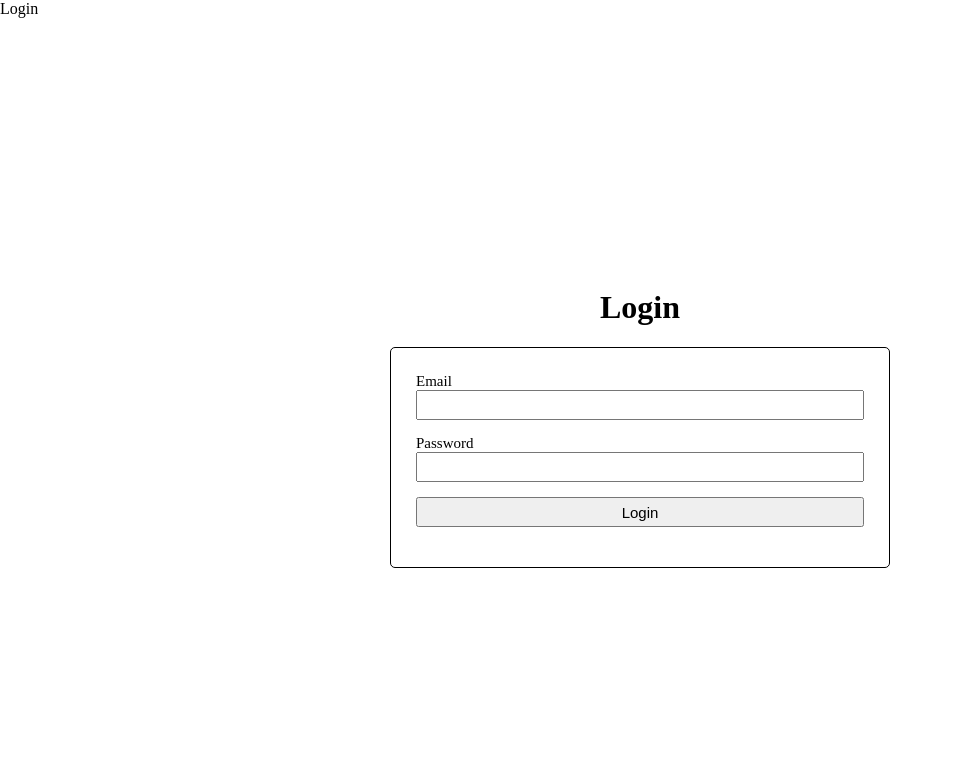
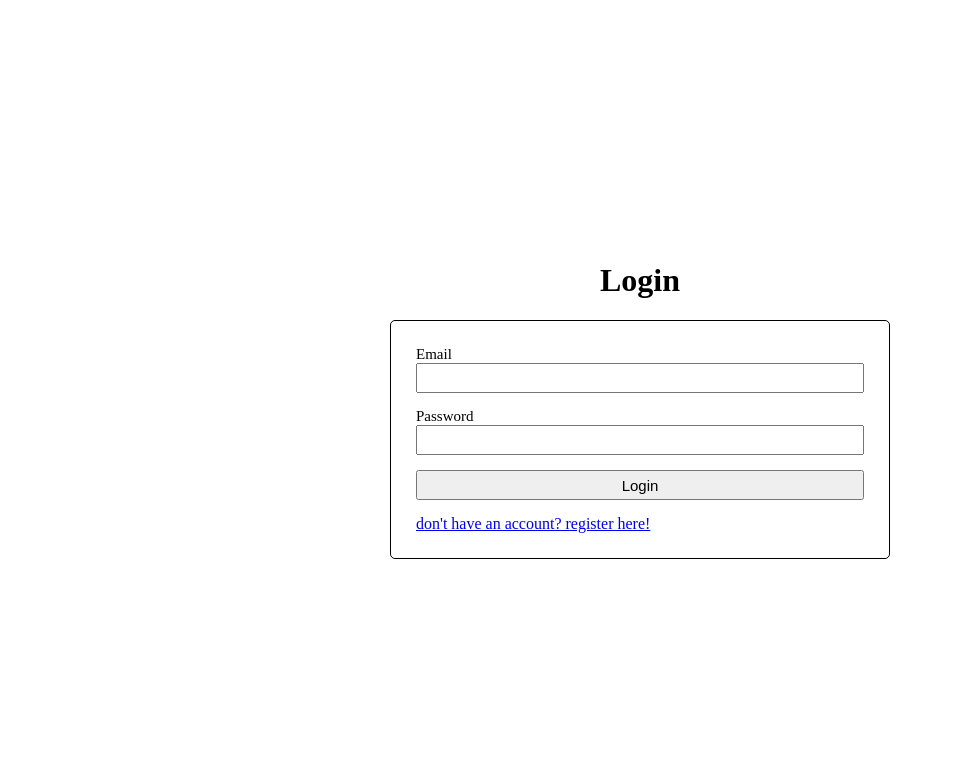
Before and after one commit to aliflkpd/NFTWeb-redesign, a PHP site: page /login.php in a window 1280 px wide. Shown: the top 772 px of the page, without its empty margins (0-953 px from the left). After the commit the page ends 559 px from the top, so only its background shows below. Run offline with PHP 8.4, Linux system fonts and the light colour scheme.

Commit message:
login register fixed

```diff
--- a/login.php
+++ b/login.php
@@ -10,7 +10,7 @@
     <meta name="viewport" content="width=device-width, initial-scale=1.0">
     <link rel="stylesheet" href="style.css">
 </head>
-    <tittle>Login</tittle>
+    <tittle></tittle>
 </head>
 <body>
 <div class="main">
@@ -28,8 +28,10 @@
                         <input type="password" name="password" id="password">
                     </div>
 
-                    <div>
+                    <div class ="login-button">
                         <input type="submit" name="submit" value="Login">
+                    </div>
+                        <a href="register.php"> don't have an account? register here!</a>
                     </div>
                 </form>
 
--- a/register.php
+++ b/register.php
@@ -49,6 +49,7 @@
                         }
                         IF($queryInsert) {
                             echo "Register success!";
+                            echo '<a href="login.php"><br>Click here to login</a>';
                         }
                     }
                 ?>
```
